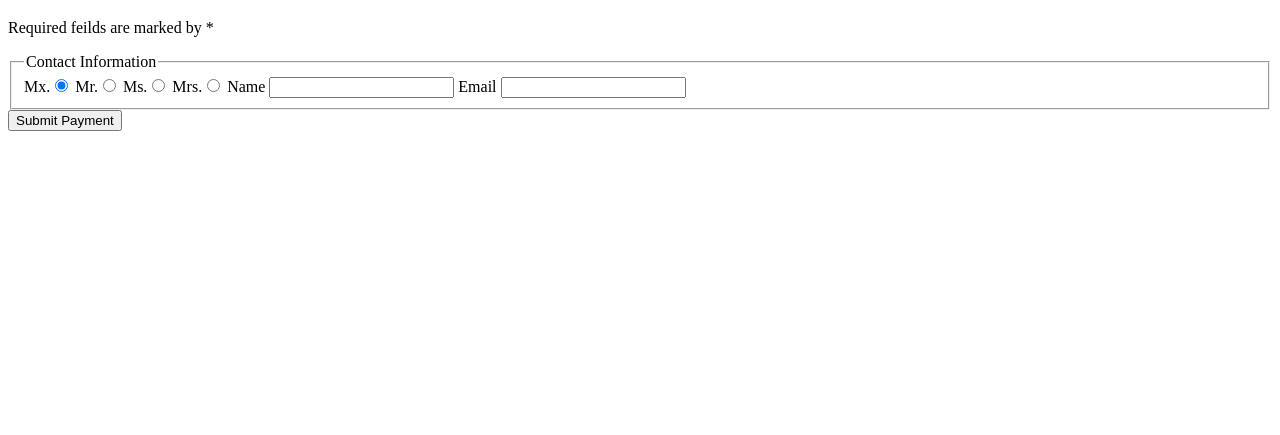
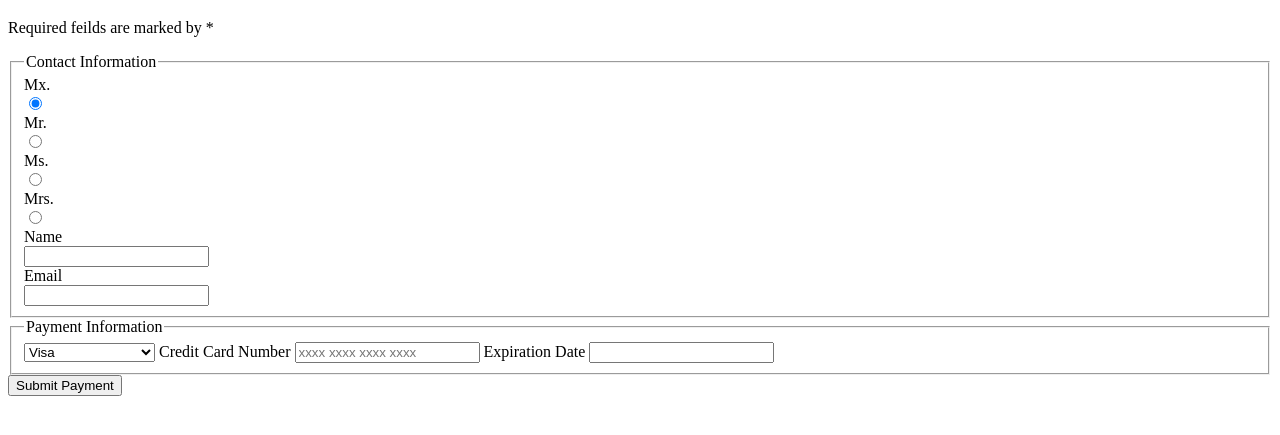
Before and after one commit to 10-6-pursuit/lab-intro-to-forms, a website: page index.html in a window 1280 px wide. Shown: the part 61-496 px from the top of the page. Drawn offline with Linux system fonts and the light colour scheme.

Commit message:
Create second fieldset

```diff
--- a/index.html
+++ b/index.html
@@ -11,15 +11,38 @@
     <form action="">
         <fieldset>
             <legend>Contact Information</legend>
-            <label>Mx.<input id="mx" type="radio" name="prefix" value="mx" checked></label>
-            <label>Mr.<input id="mr" type="radio" name="prefix" value="mr"></label>
-            <label>Ms.<input id="ms" type="radio" name="prefix" value="ms"></label>
-            <label>Mrs.<input id="mrs" type="radio" name="prefix" value="mrs"></label>
-            <label>Name <input id="name" type="text" required></label>
-            <label>Email <input id="email" type="email" required></label>
+            <label>Mx.<br/>
+                <input id="mx" type="radio" name="prefix" value="mx" checked></label>
+            <br/>
+            <label>Mr.<br/>
+                <input id="mr" type="radio" name="prefix" value="mr"></label>
+            <br/>
+            <label>Ms.<br/>
+                <input id="ms" type="radio" name="prefix" value="ms"></label>
+            <br/>
+            <label>Mrs.<br/>
+                <input id="mrs" type="radio" name="prefix" value="mrs"></label>
+            <br/>
+            <label>Name <br/>
+                <input id="name" type="text" required></label>
+            <br/>
+            <label>Email <br/>
+                <input id="email" type="email" required></label>
         </fieldset>
-
-        <input type="button" value="Submit Payment">
+        <fieldset>
+            <legend>Payment Information</legend>
+            <label>
+            <select id="card-type" name="card">
+                <option value="visa" selected>Visa</option>
+                <option value="mastercard">Mastercard</option>
+                <option value="american-express">American Express</option>
+                <option value="discover">Discover</option>
+            </select>
+            </label>
+            <label> Credit Card Number <input type="tel" placeholder="xxxx xxxx xxxx xxxx" required></label>
+            <label> Expiration Date <input type="text" required></label>
+        </fieldset>
+        <input type="submit" value="Submit Payment">
     </form>
 </body>
 </html>
```
